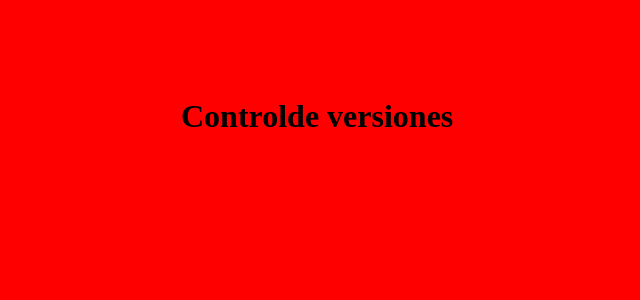
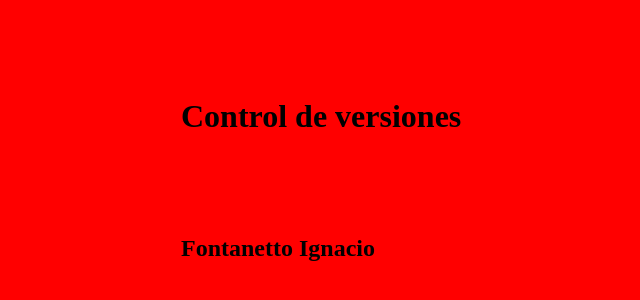
Before and after one commit to NachoFonta12/TP_SO_I4_Equipo_112, a plain HTML site: page index.html in a window 1280 px wide. Shown: the part 102-402 px from the top of the page, without its empty margins (119-759 px from the left). Drawn offline with Linux system fonts and the light colour scheme.

Commit message:
hecho h2

```diff
--- a/index.html
+++ b/index.html
@@ -9,7 +9,8 @@
 </head>
 
 <body>
-    <h1>Controlde versiones</h1>
+    <h1>Control de versiones</h1>
+    <h2>Fontanetto Ignacio</h2>
 </body>
 
 </html>
```
Also changed, not shown: favicon.ico (deleted).
